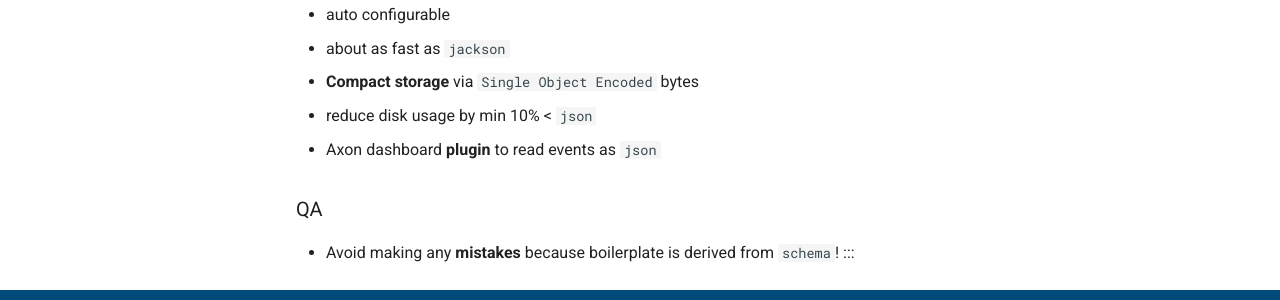
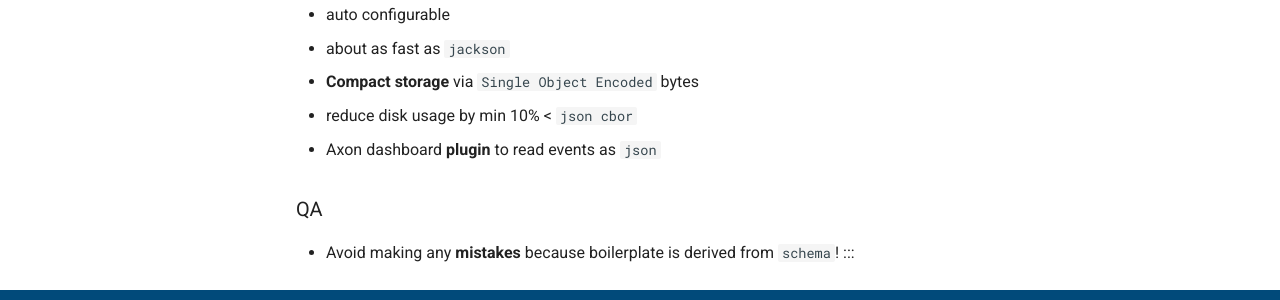
Before and after one commit to holixon/axon-avro, an MkDocs documentation site: the page built from docs/talks/20240926_AxonIQConf_Meet-Avro/_Solution.md, in a window 1280 px wide and 900 px high, scrolled down 3675 px. Shown: the part 545-845 px from the top of the window. Built offline with MkDocs 1.6.1 and Material for MkDocs 9.7.7, drawn with Linux system fonts in a browser that asks for light colours; comment, search, counter and statistics services are not loaded; the version menu is left out.

Commit message:
_Solution.md aktualisieren

```diff
--- a/docs/talks/20240926_AxonIQConf_Meet-Avro/_Solution.md
+++ b/docs/talks/20240926_AxonIQConf_Meet-Avro/_Solution.md
@@ -127,7 +127,7 @@ How can our `AXON-AVRO` help?
   + auto configurable
   + about as fast as `jackson`
 + **Compact storage** via `Single Object Encoded` bytes
-  + reduce disk usage by min 10% < `json`
+  + reduce disk usage by min 10% < `json cbor`
 + Axon dashboard **plugin** to read events as `json`
 
 ### QA
```
